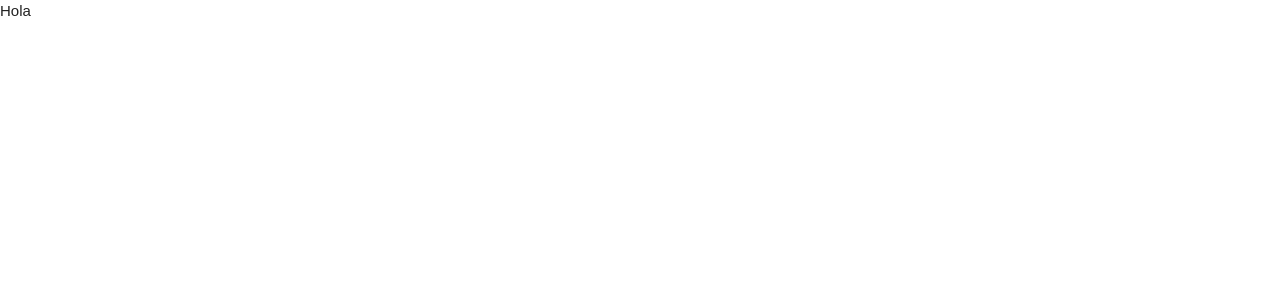
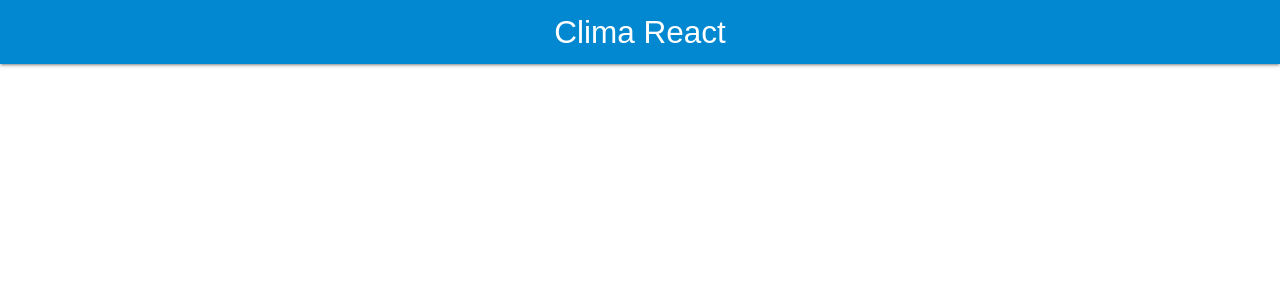
Before and after one commit to Isai-gomez/Clima, a React (Create React App) app: page / in a window 1280 px wide. Shown: the top 300 px of the page. Built offline with nearby package versions, Linux system fonts and the light colour scheme.

Commit message:
Creando el encabezado

```diff
--- a/src/componentes/App.js
+++ b/src/componentes/App.js
@@ -1,7 +1,11 @@
 import React from "react";
-
+import Header from "./Header";
 function App() {
-  return <div className="App">Hola</div>;
+  return (
+    <div className="app">
+      <Header titulo={"Clima React"}></Header>
+    </div>
+  );
 }
 
 export default App;
--- /dev/null
+++ b/src/componentes/Header.js
@@ -0,0 +1,14 @@
+import React from "react";
+
+const Header = props => {
+  return (
+    <div>
+      <nav>
+        <div className="nav-wrapper light-blue darken-2">
+          <a className="brand-logo">{props.titulo}</a>
+        </div>
+      </nav>
+    </div>
+  );
+};
+export default Header;
```
